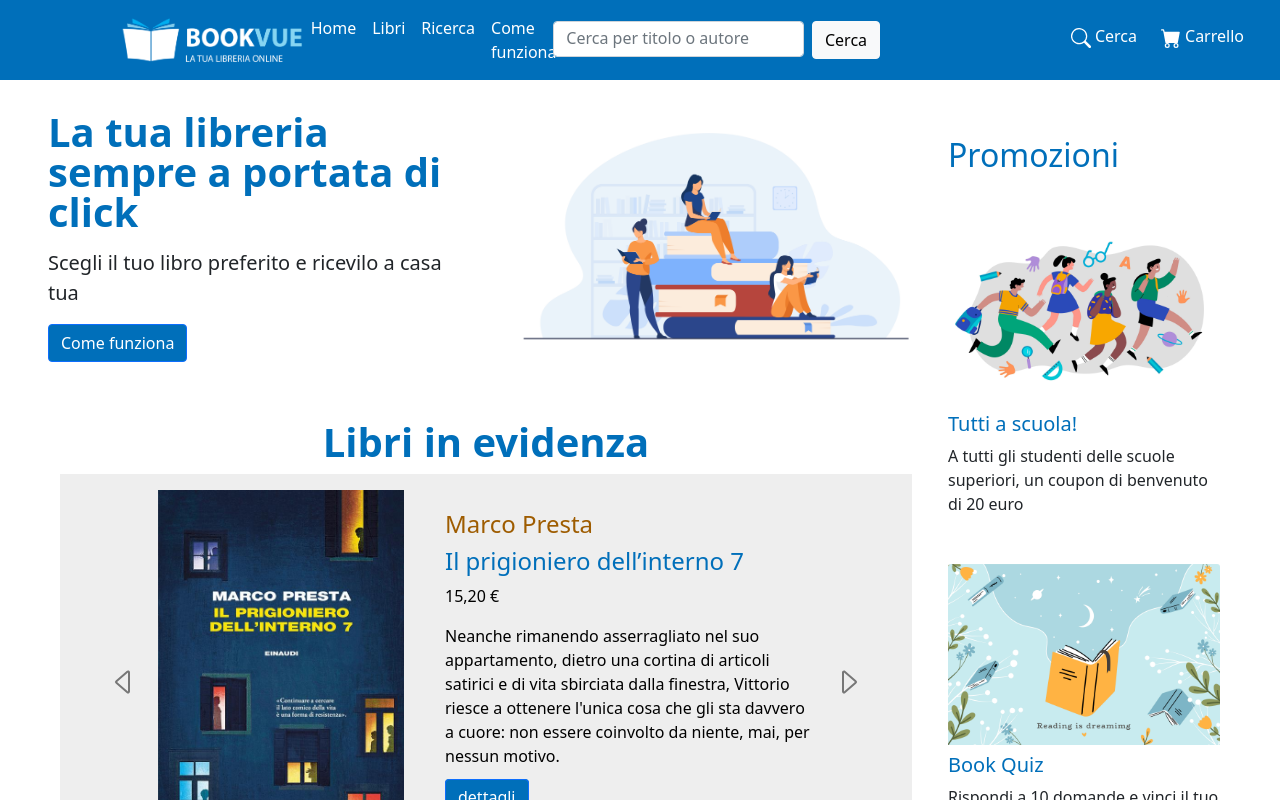
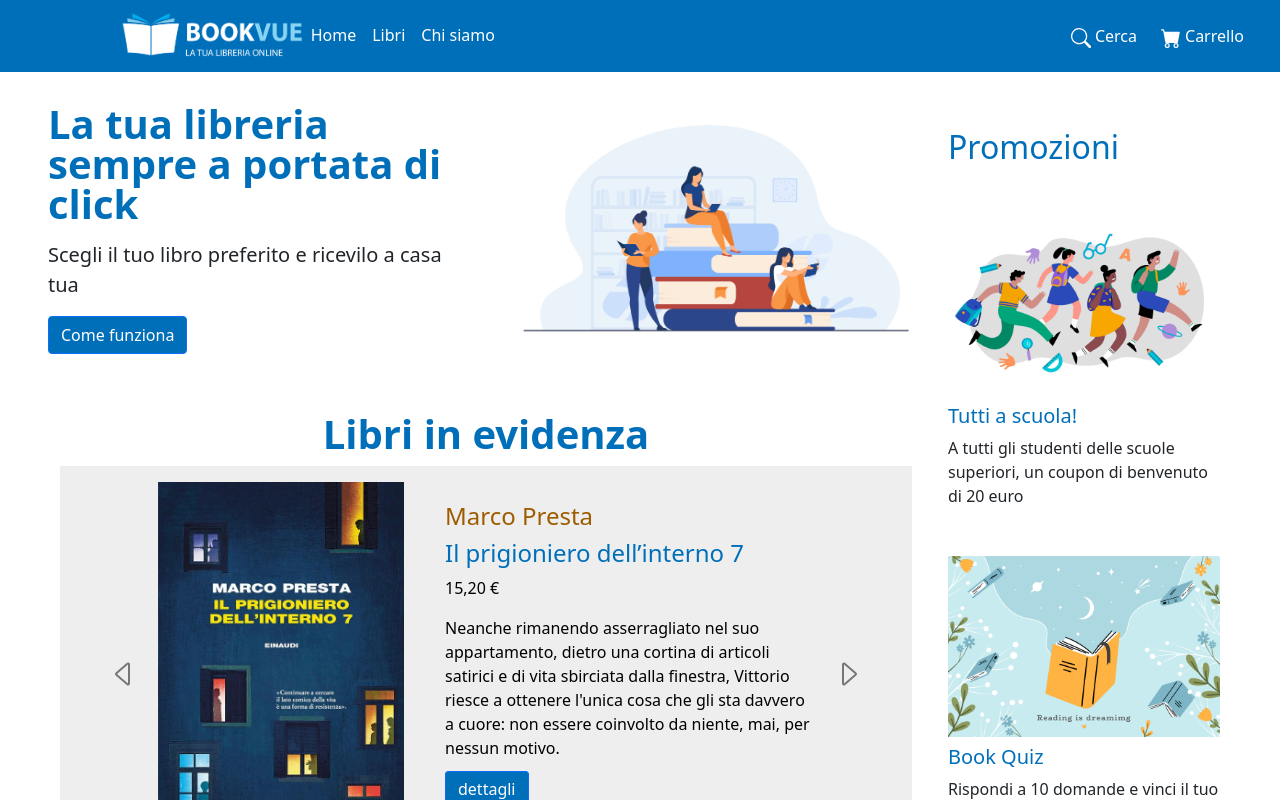
Before and after one commit to emace77/progettoGLM, a Vue app: page / in a window 1280 px wide. Shown: the top 800 px of the page. Built offline with nearby package versions, Linux system fonts and the light colour scheme.

Commit message:
nav adjust

```diff
--- a/src/components/NavBar.vue
+++ b/src/components/NavBar.vue
@@ -35,7 +35,7 @@
         </a>
         </div>
         <div class="collapse navbar-collapse ms-4 col-8 col-lg-9" id="navbarSupportedContent">
-          <ul class="navbar-nav mb-2 mb-lg-0 col-12 col-lg-4">
+          <ul class="navbar-nav mb-2 mb-lg-0">
             <li class="nav-item">
               <router-link :to="{ name: 'home' }" class="nav-link"
                 >Home</router-link
@@ -47,21 +47,11 @@
               >
             </li>
             <li class="nav-item">
-              <router-link :to="{ name: 'search' }" class="nav-link"
-                >Ricerca</router-link
-              >
-            </li>
-            <li class="nav-item">
               <router-link :to="{ name: 'about' }" class="nav-link"
-                >Come funziona</router-link
+                >Chi siamo</router-link
               >
             </li>
           </ul>
-          <div class=" col-12 col-lg-8" v-if="!isSearchResultsView">
-            <label for="searchNav" class="form-label d-none">Inserisci il titolo o l'autore</label>
-            <input v-model="searchQuery" id="searchNav" class="form-control d-inline me-2 pt-1" type="text" placeholder="Cerca per titolo o autore" />
-            <button @click="search" class="btn btn-light">Cerca</button>
-          </div>
         </div>
     </div>
   </nav>
```
